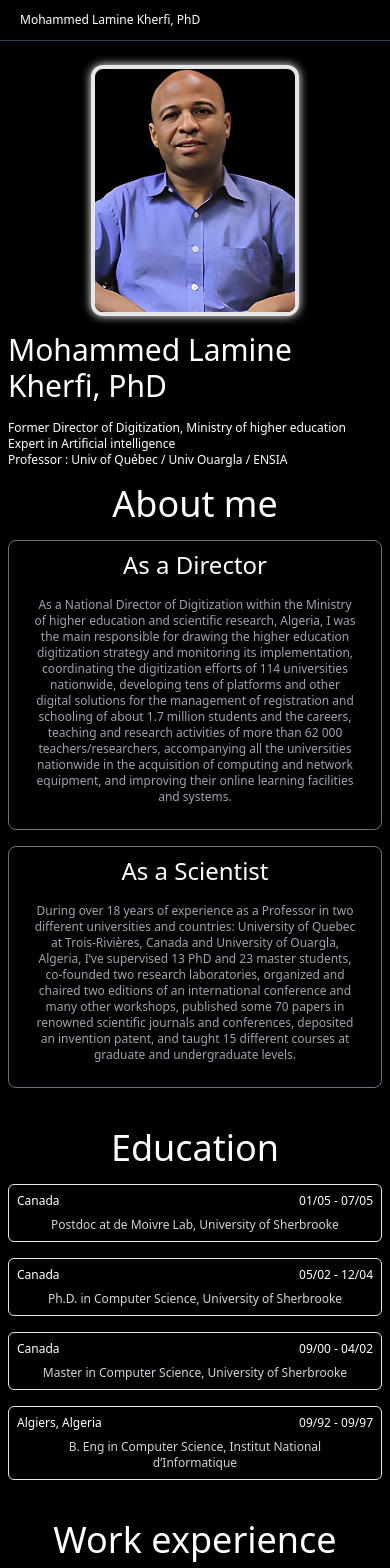
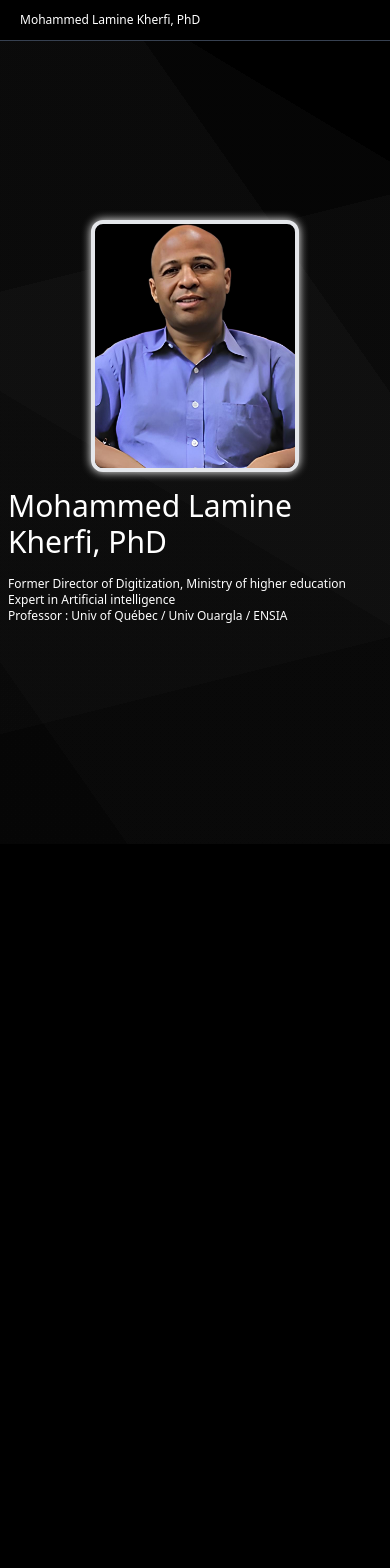
Before and after one commit to medlnb/kherfi-portfolio, a Next.js app: page / in a window 390 px wide. Shown: the top 1568 px of the page. After the commit the page ends 844 px from the top, so only its background shows below. Built offline with nearby package versions, Linux system fonts and the light colour scheme.

Commit message:
fix: Ui:

```diff
--- a/app/layout.tsx
+++ b/app/layout.tsx
@@ -17,9 +17,9 @@ export default function RootLayout({
 }>) {
   return (
     <html lang="en">
-      <body className="bg-black text-white text-xs lg:text-base">
+      <body className="bg-black text-white text-xs lg:text-base ">
         <Nav />
-        <main className="lg:p-8 p-2">{children}</main>
+        <main>{children}</main>
       </body>
     </html>
   );
--- a/app/page.tsx
+++ b/app/page.tsx
@@ -61,9 +61,11 @@ const Home = () => {
       location: "Touggourt, Algeria",
     },
   ];
+
   return (
-    <div>
-      <section className="flex md:flex-row flex-col  items-center justify-around lg:h-96 lg:my-20 my-4">
+    <div className="h-dvh overflow-y-scroll snap-y snap-mandatory hidescrollbar">
+      <Section>
+        <div className="h-full w-full flex md:flex-row flex-col  items-center justify-around">
           <img
             src={"/Kherfi.png"}
             className="w-52 mb-4 bg-black rounded-xl border border-4 block sm:hidden"
@@ -78,29 +80,33 @@ const Home = () => {
           </div>
           <img
             src={"/Kherfi.png"}
-          className="h-full bg-black rounded-xl border border-4 hidden sm:block"
+            className="h-96 bg-black rounded-xl border border-4 hidden sm:block"
             style={{ boxShadow: "0px 0px 10px white" }}
             alt="Mohammed Lamine Kherfi picture"
           />
-      </section>
+        </div>
+      </Section>
+      <Section>
         <Aboutme />
-      <section className="my-10 text-center">
-        <h1 className="text-4xl pb-4">Education</h1>
+      </Section>
+
+      <Section>
+        <h1 className="text-4xl pb-4 text-center">Education</h1>
         <div className="grid lg:grid-cols-2 gap-4">
           {educations.map((education, index) => (
             <Card key={index} {...education} />
           ))}
         </div>
-      </section>
-      <section className="my-10 text-center">
-        <h1 className="text-4xl pb-4">Work experience</h1>
+      </Section>
+      <Section>
+        <h1 className="text-4xl pb-4 text-center">Work experience</h1>
         <div className="grid lg:grid-cols-2 gap-4">
           {experiences.map((experience, index) => (
             <Card key={index} {...experience} />
           ))}
         </div>
-      </section>
-      <section className="my-10">
+      </Section>
+      <Section>
         <h1 className="text-4xl pb-4  text-center">Awards and honors</h1>
         <div className="border p-2 rounded-md">
           <div className="px-3 text-gray-300 text-">
@@ -112,12 +118,20 @@ const Home = () => {
             ))}
           </div>
         </div>
-      </section>
+      </Section>
     </div>
   );
 };
 
 export default Home;
+
+const Section = ({ children }: { children: React.ReactNode }) => {
+  return (
+    <section className="h-full w-full lg:p-20 p-2 flex items-center justify-center snap-start">
+      <div className="w-full">{children}</div>
+    </section>
+  );
+};
 
 const Card = ({
   content,
--- a/components/Aboutme.tsx
+++ b/components/Aboutme.tsx
@@ -1,10 +1,10 @@
 function Aboutme() {
   return (
-    <section className="text-center">
+    <div className="text-center">
       <h1 className="text-4xl pb-4">About me</h1>
       <div className="grid lg:grid-cols-2 gap-4">
         <article className="border border-gray-500  p-2 rounded-lg">
-          <h2 className="text-2xl text-center">As a Director</h2>
+          <h2 className="text-2xl">As a Director</h2>
           <p className="p-4 text-gray-400">
             As a National Director of Digitization within the Ministry of higher
             education and scientific research, Algeria, I was the main
@@ -20,7 +20,7 @@ function Aboutme() {
           </p>
         </article>
         <article className="border border-gray-500  p-2 rounded-lg">
-          <h2 className="text-2xl text-center">As a Scientist</h2>
+          <h2 className="text-2xl">As a Scientist</h2>
           <p className="p-4 text-gray-400">
             During over 18 years of experience as a Professor in two different
             universities and countries: University of Quebec at Trois-Rivières,
@@ -34,7 +34,7 @@ function Aboutme() {
           </p>
         </article>
       </div>
-    </section>
+    </div>
   );
 }
 
--- a/components/Nav.tsx
+++ b/components/Nav.tsx
@@ -10,7 +10,7 @@ function Nav() {
   ];
 
   return (
-    <header className="border-b border-gray-700 flex justify-between px-2 ">
+    <header className="border-b border-gray-700 flex justify-between px-2 fixed w-full bg-black">
       <p className="p-3">Mohammed Lamine Kherfi, PhD</p>
       <nav className="lg:flex hidden">
         {navs.map((nav) => (
--- a/styles/globals.css
+++ b/styles/globals.css
@@ -2,6 +2,38 @@
 @tailwind components;
 @tailwind utilities;
 
-body::-webkit-scrollbar {
+.hidescrollbar::-webkit-scrollbar {
   display: none;
 }
+
+body {
+  scroll-snap-type: y mandatory;
+  background-image: linear-gradient(
+      346deg,
+      rgba(55, 55, 55, 0.04) 0%,
+      rgba(55, 55, 55, 0.04) 22%,
+      rgba(140, 140, 140, 0.04) 22%,
+      rgba(140, 140, 140, 0.04) 69%,
+      rgba(0, 0, 0, 0.04) 69%,
+      rgba(0, 0, 0, 0.04) 100%
+    ),
+    linear-gradient(
+      31deg,
+      rgba(55, 55, 55, 0.04) 0%,
+      rgba(55, 55, 55, 0.04) 42%,
+      rgba(140, 140, 140, 0.04) 42%,
+      rgba(140, 140, 140, 0.04) 85%,
+      rgba(0, 0, 0, 0.04) 85%,
+      rgba(0, 0, 0, 0.04) 100%
+    ),
+    linear-gradient(
+      55deg,
+      rgba(55, 55, 55, 0.04) 0%,
+      rgba(55, 55, 55, 0.04) 13%,
+      rgba(140, 140, 140, 0.04) 13%,
+      rgba(140, 140, 140, 0.04) 72%,
+      rgba(0, 0, 0, 0.04) 72%,
+      rgba(0, 0, 0, 0.04) 100%
+    ),
+    linear-gradient(90deg, rgb(0, 0, 0), rgb(0, 0, 0));
+}
```
Lines whose indentation alone changed are shown as unchanged.
